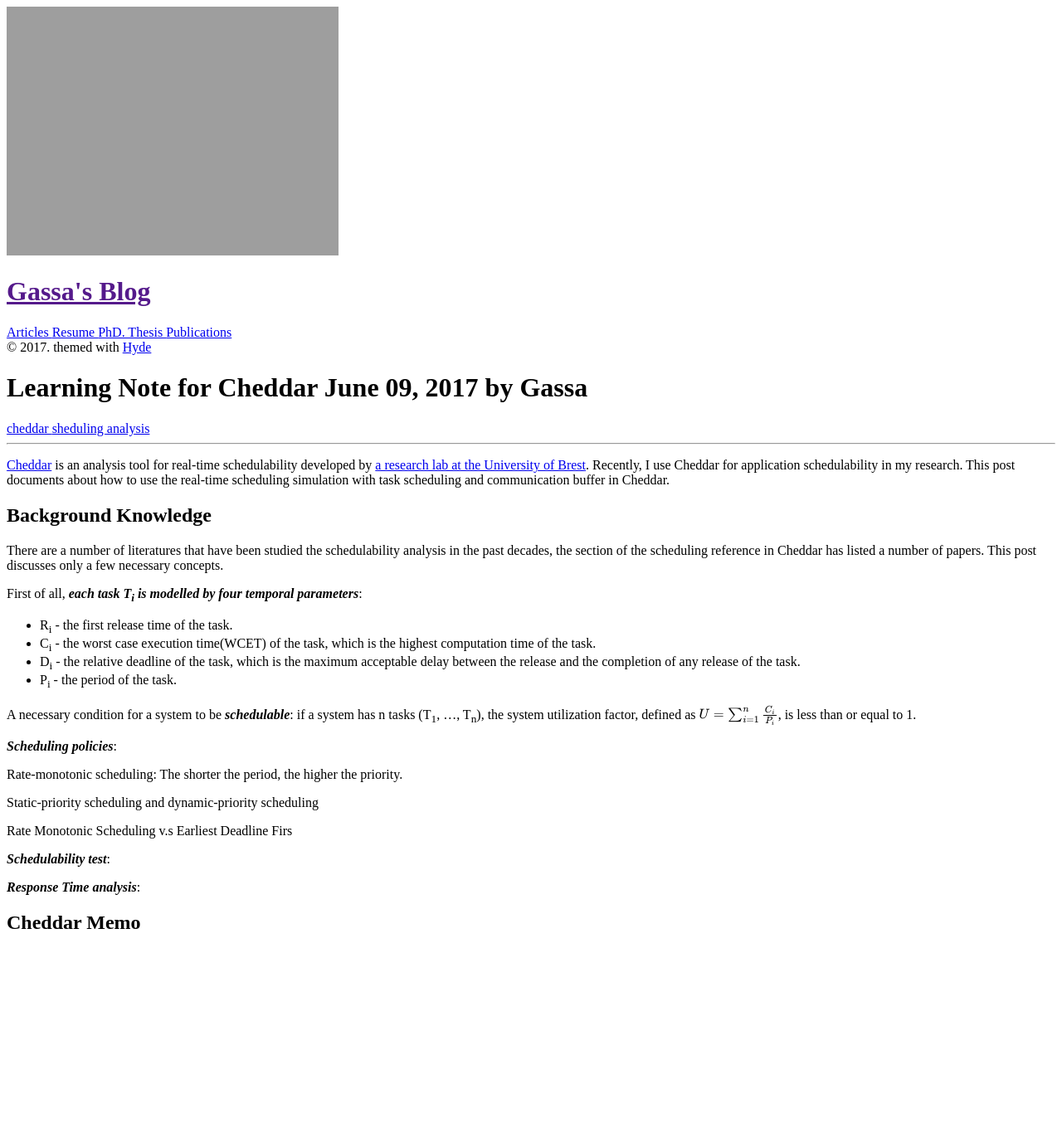
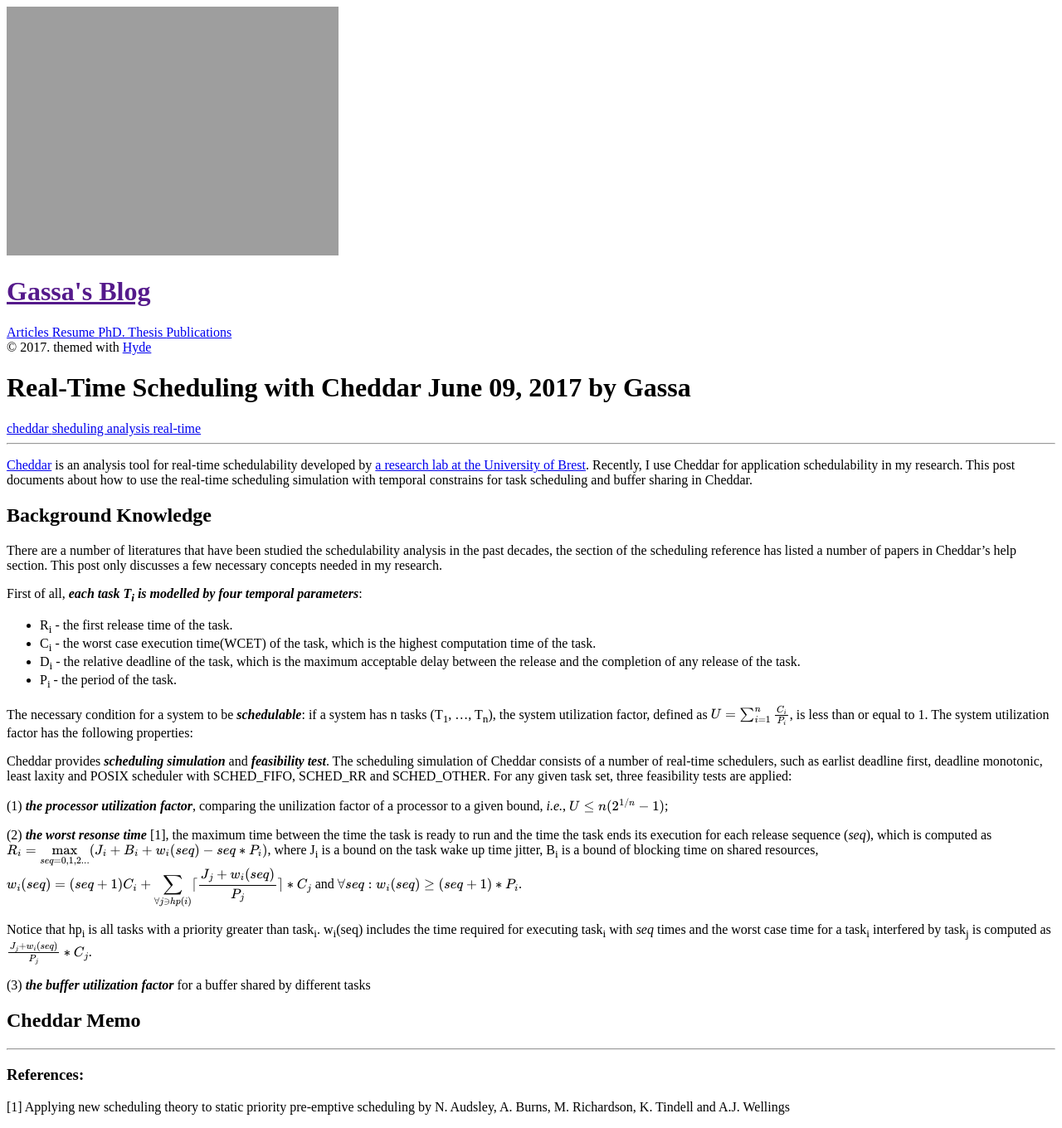
Before and after one commit to gassayy/gassa.github.io, a Jekyll site: the page built from _posts/2017-06-09-cheddar-notes.md, in a window 1280 px wide. Shown: the whole page at 83% size. Built offline with Jekyll 4.4.1, drawn with Linux system fonts in a browser that asks for light colours; formulas are drawn with MathJax 3; before the commit the page ends 1146 px from its top, so only the background shows below that.

Commit message:
cheddar note

```diff
--- a/_posts/2017-06-09-cheddar-notes.md
+++ b/_posts/2017-06-09-cheddar-notes.md
@@ -1,25 +1,25 @@
 ---
 layout: post
-title:  Learning Note for Cheddar
+title:  Real-Time Scheduling with Cheddar
 author: gassa
 category: Notes
-tags: [cheddar, sheduling analysis]
+tags: [cheddar, sheduling analysis, real-time]
 ---
 
 [Cheddar](https://beru.univ-brest.fr/~singhoff/cheddar/) is an analysis tool
 for real-time schedulability developed by [a research lab at the University of
 Brest](http://www.lab-sticc.fr/en/index/). Recently, I use Cheddar for
 application schedulability in my research. This post documents about how to use
-the real-time scheduling simulation with task scheduling and communication
-buffer in Cheddar.
+the real-time scheduling simulation with temporal constrains for task
+scheduling and buffer sharing in Cheddar.
 
 
 ## Background Knowledge
 
 There are a number of literatures that have been studied the schedulability
-analysis in the past decades, the section of the scheduling reference in
-Cheddar has listed a number of papers. This post discusses only a few necessary
-concepts.
+analysis in the past decades, the section of the scheduling reference has
+listed a number of papers in Cheddar's help section. This post only discusses a
+few necessary concepts needed in my research.
 
 First of all, ***each task T<sub>i</sub> is modelled by four temporal
 parameters***:
@@ -32,28 +32,45 @@ parameters***:
   task.
 * P<sub>i</sub> - the period of the task.
 
-A necessary condition for a system to be ***schedulable***: if a system has n
+The necessary condition for a system to be ***schedulable***: if a system has n
 tasks (T<sub>1</sub>, ..., T<sub>n</sub>), the system utilization factor,
 defined as $$U = \sum_{i=1}^{n} \frac{C_i}{P_i}$$, is less than or equal to 1.
+The system utilization factor has the following properties:
 
-***Scheduling policies***:
+Cheddar provides ***scheduling simulation*** and ***feasibility test***. The
+scheduling simulation of Cheddar consists of a number of real-time schedulers,
+such as earlist deadline first, deadline monotonic, least laxity and POSIX
+scheduler with SCHED_FIFO, SCHED_RR and SCHED_OTHER. For any given task set,
+three feasibility tests are applied:
 
-Rate-monotonic scheduling: The shorter the period, the higher the priority.
+(1) ___the processor utilization factor___, comparing the unilization factor of
+a processor to a given bound, *i.e.*, $$ U \leq n(2^{1/n}-1)$$;
 
+(2) ___the worst resonse time___ [1], the maximum time between the time the
+task is ready to run and the time the task ends its execution for each release
+sequence (*seq*), which is computed as $$ R_{i} = \displaystyle
+\max_{seq=0,1,2...} (J_{i} + B_{i} + w_{i}(seq) - seq * P_{i}) $$, where
+J<sub>i</sub> is a bound on the task wake up time jitter, B<sub>i</sub> is a
+bound of blocking time on shared resources, $$ w_{i}(seq) = (seq+1)C_{i} +
+\displaystyle \sum_{\forall j \ni hp(i)} \lceil \frac{J_{j} +
+w_{i}(seq)}{P_{j}} \rceil * C_{j} $$ and $$ \forall seq: w_{i}(seq) \geq
+(seq+1) * P_{i} $$.
 
-Static-priority scheduling and dynamic-priority scheduling
+Notice that hp<sub>i</sub> is all tasks with a priority greater than
+task<sub>i</sub>. w<sub>i</sub>(seq) includes the time required for executing
+task<sub>i</sub> with *seq* times and the worst case time for a
+task<sub>i</sub> interfered by task<sub>j</sub> is computed as $$\frac{J_{j} +
+w_{i}(seq)}{P_{j}} * C_{j} $$.
 
-
-Rate Monotonic Scheduling v.s Earliest Deadline Firs
-
-
-
-***Schedulability test***:
-
-
-***Response Time analysis***:
+(3) ___the buffer utilization factor___ for a buffer shared by different tasks
 
 
 
 
 ## Cheddar Memo
+
+
+---
+### References:
+[1] Applying new scheduling theory to static priority pre-emptive scheduling by
+N. Audsley, A. Burns, M. Richardson, K. Tindell and A.J. Wellings
```
